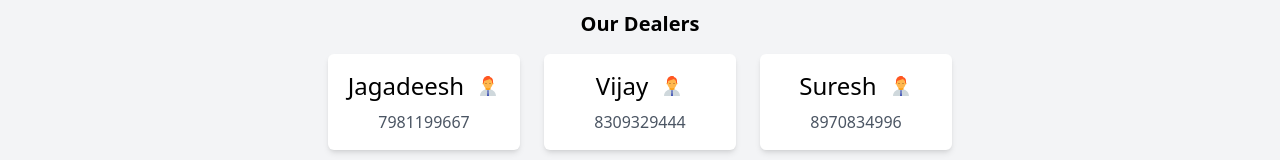
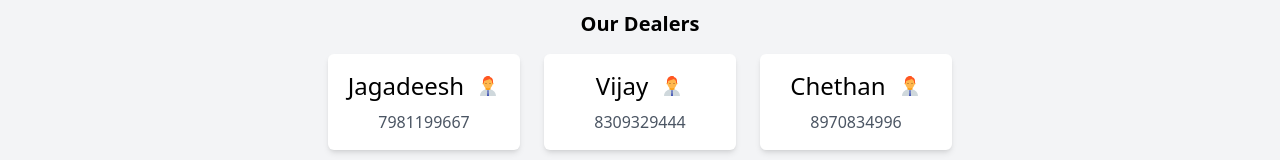
Before and after one commit to Vaddiarun/newjvs1, a React (Vite) app: page /contactpage in a window 1280 px wide. Shown: the part 605-765 px from the top of the page. Built offline with nearby package versions, Linux system fonts and the light colour scheme.

Commit message:
vercel.json

```diff
--- a/src/Components/Navbar/Navbar.jsx
+++ b/src/Components/Navbar/Navbar.jsx
@@ -188,6 +188,7 @@ const Navbar = () => {
         </Link> */}
          <Link to="/create-page"  className="text-2xl flex justify-center items-center gap-2 hover:text-orange-400 ml-10">
          <CiSignpostR1 /> Create
+         onClick={() => setOpen(false)}
           </Link>
         <Link
           to="/contactpage"
@@ -195,6 +196,7 @@ const Navbar = () => {
           onClick={() => setOpen(false)}
         >
           <MdConnectWithoutContact /> Contact
+          onClick={() => setOpen(false)}
         </Link>
 
         {sucess ? (
--- a/src/Pages/Contact.jsx
+++ b/src/Pages/Contact.jsx
@@ -5,7 +5,7 @@ export const Contact = () => {
   const dealers = [
     { id: 1, name: 'Jagadeesh', contact: '7981199667', icon: <FcManager /> },
     { id: 2, name: 'Vijay', contact: '8309329444', icon: <FcManager /> },
-    { id: 3, name: 'Suresh', contact: '8970834996', icon: <FcManager /> },
+    { id: 3, name: 'Chethan', contact: '8970834996', icon: <FcManager /> },
   ];
 
   const [showContacts, setShowContacts] = useState(false);
```
